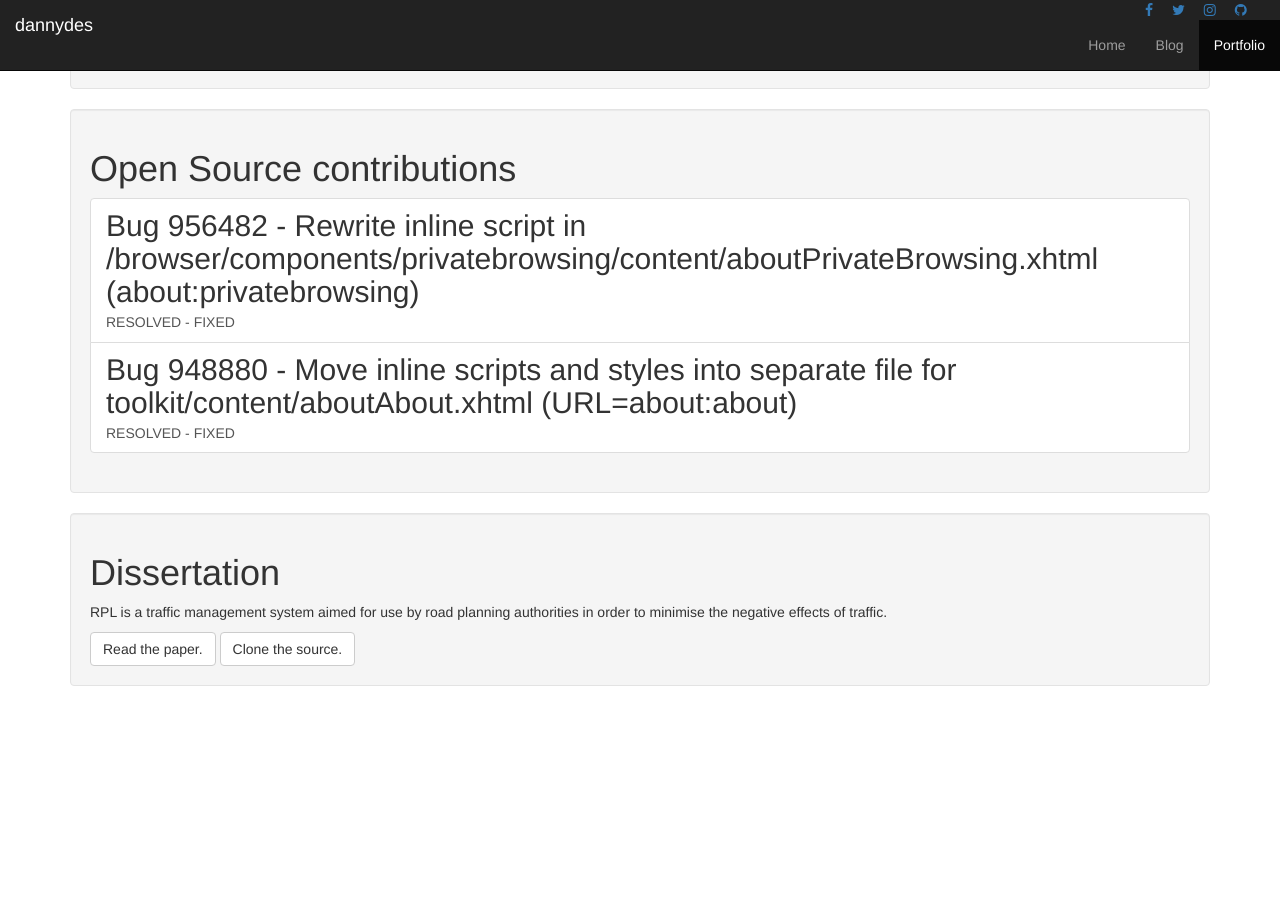
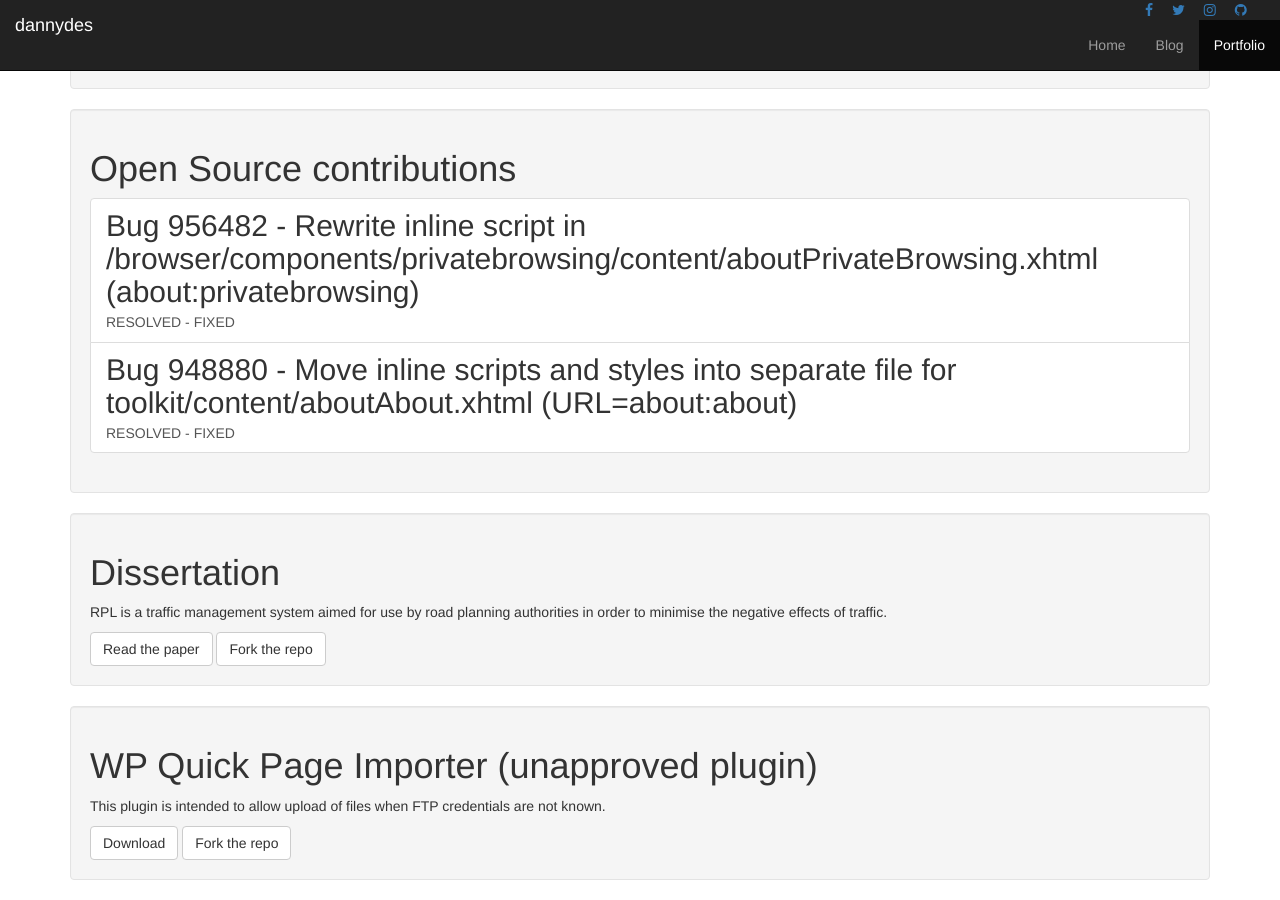
Before and after one commit to dannydes/dannydes.github.io, a Jekyll site: the page built from portfolio/index.html, in a window 1280 px wide and 900 px high, scrolled down 529 px. Built offline with Jekyll 4.4.1, drawn with Linux system fonts in a browser that asks for light colours; nearby versions of some CDN libraries; before the commit the page ends 1235 px from its top, so only the background shows below that.

Commit message:
section on WP Quick Page Importer

```diff
--- a/portfolio/index.html
+++ b/portfolio/index.html
@@ -44,6 +44,13 @@ title: Portfolio
 	<h1>Dissertation</h1>
 	<p>RPL is a traffic management system aimed for use by road planning authorities in order to minimise the negative effects of
 	traffic.</p>
-	<a class="btn btn-default" href="{{ site.url }}resources/paper.pdf" role="button">Read the paper.</a>
-	<a class="btn btn-default" href="https://github.com/dannydes/fyp/tree/sliced" target="_blank" role="button">Clone the source.</a>
+	<a class="btn btn-default" href="{{ site.url }}resources/paper.pdf" role="button">Read the paper</a>
+	<a class="btn btn-default" href="https://github.com/dannydes/fyp/tree/sliced" target="_blank" role="button">Fork the repo</a>
 </div>
+
+<div class="well">
+	<h1>WP Quick Page Importer (unapproved plugin)</h1>
+	<p>This plugin is intended to allow upload of files when FTP credentials are not known.</p>
+	<a class="btn btn-default" href="{{ site.url }}resources/wp-quick-page-importer.zip" role="button">Download</a>
+	<a class="btn btn-default" href="https://github.com/dannydes/wp-quick-page-importer" target="_blank" role="button">Fork the repo</a>
+</div>
```
